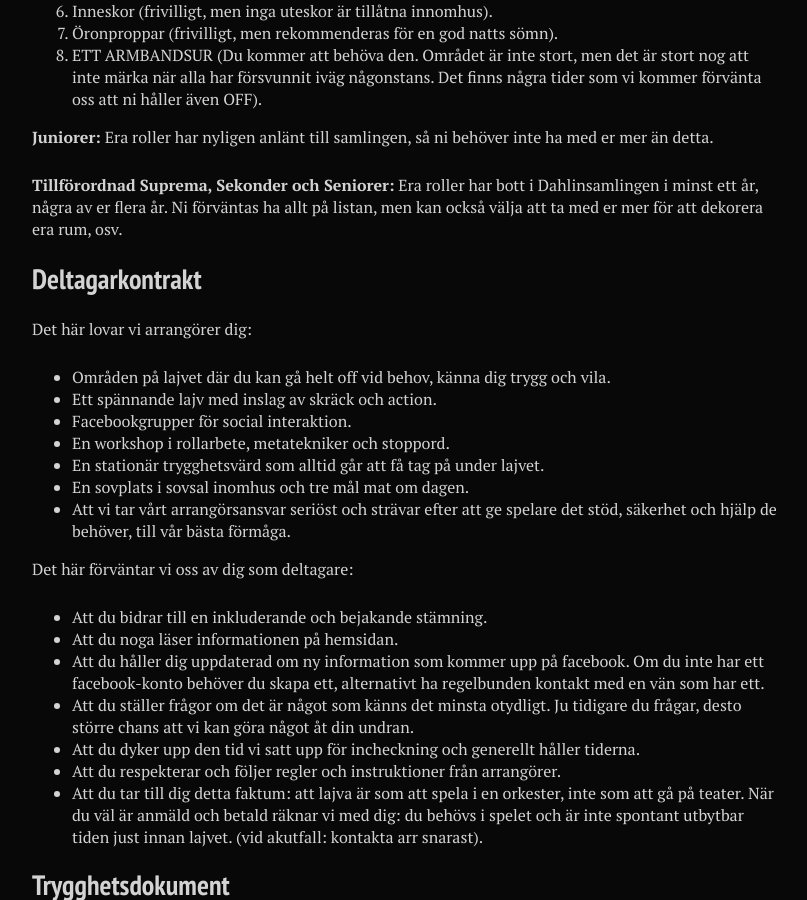
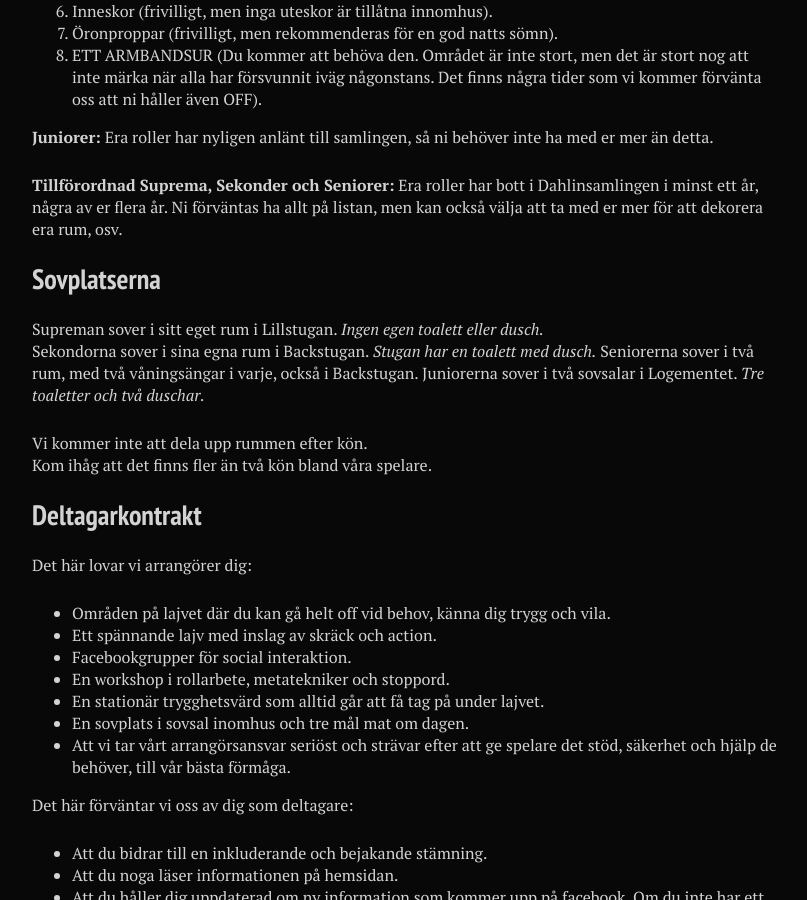
Before and after one commit to stanislavb/www.coven.nu, a Jekyll site: the page built from praktiskt/index.md, in a window 1280 px wide and 900 px high, scrolled down 2025 px. Shown: the whole window, without its empty margins (288-1095 px from the left). Built offline with Jekyll 4.4.1, drawn with Linux system fonts in a browser that asks for light colours; nearby versions of some CDN libraries.

Commit message:
Update index.md

```diff
--- a/praktiskt/index.md
+++ b/praktiskt/index.md
@@ -77,7 +77,15 @@ Workshopen kommer att innehålla:
 
 **Tillförordnad Suprema, Sekonder och Seniorer:** Era roller har bott i Dahlinsamlingen i minst ett år, några av er flera år. Ni förväntas ha allt på listan, men kan också välja att ta med er mer för att dekorera era rum, osv.
 
+## Sovplatserna
 
+Supreman sover i sitt eget rum i Lillstugan. *Ingen egen toalett eller dusch.*
+Sekondorna sover i sina egna rum i Backstugan. *Stugan har en toalett med dusch.*
+Seniorerna sover i två rum, med två våningsängar i varje, också i Backstugan.
+Juniorerna sover i två sovsalar i Logementet. *Tre toaletter och två duschar.*
+
+Vi kommer inte att dela upp rummen efter kön.
+Kom ihåg att det finns fler än två kön bland våra spelare.
 
 ## Deltagarkontrakt
 
```
